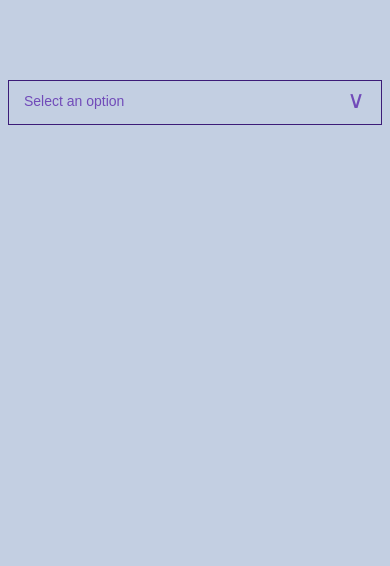
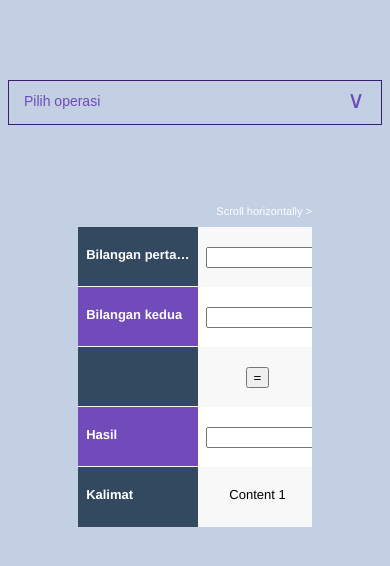
Before and after one commit to noerrayu/webkalkulasi, a plain HTML site: page index.html in a window 390 px wide. Drawn offline with Linux system fonts and the light colour scheme.

Commit message:
menambahkan tabel

```diff
--- a/index.html
+++ b/index.html
@@ -12,19 +12,43 @@
 <body>
 
     <label class="custom-select" for="styledSelect1">
+
         <select id="operators" name="options">
-            <option value="">Select an option</option>
-            <option value="1">Option 1</option>
-            <option value="2">Option 2</option>
-            <option value="3">Option 3</option>
-            <option value="4">Option 4</option>
+            <option value="">Pilih operasi</option>
+            <option value="+">Penjumlahan</option>
+            <option value="-">Pengurangan</option>
+            <option value="/">Pembagian</option>
+            <option value="x">Perkalian</option>
         </select>
     </label>
+
+    <div class="table-wrapper">
+        <table class="fl-table">
+            <thead>
+                <tr>
+                    <th>Bilangan pertama</th>
+                    <th>Bilangan kedua</th>
+                    <th></th>
+                    <th>Hasil</th>
+                    <th>Kalimat</th>
+                </tr>
+            </thead>
+            <tbody>
+                <tr>
+                    <td><input type="text" id="n1" /></td>
+                    <td><input type="text" id="n2" /></td>
+                    <td><button onclick="calc();">=</button></td>
+                    <td><input type="text" id="result" /></td>
+                    <td>Content 1</td>
+                </tr>
+            </tbody>
+        </table>
+    </div>
 
 
 
 
-
+    <script src="script/main.js"></script>
 </body>
 
 </html>
--- a/script/main.js
+++ b/script/main.js
@@ -1,26 +1,22 @@
-{
-    $("select").on("click", function () {
+function calc() {
+    var n1 = parseFloat(document.getElementById('n1').value);
+    var n2 = parseFloat(document.getElementById('n2').value);
 
-        $(this).parent(".custom-select").toggleClass("open");
+    var oper = document.getElementById('operators').value;
 
-    });
+    if (oper === '+') {
+        document.getElementById('result').value = n1 + n2;
+    }
 
-    $(document).mouseup(function (e) {
-        var container = $(".custom-select");
+    if (oper === '-') {
+        document.getElementById('result').value = n1 - n2;
+    }
 
-        if (container.has(e.target).length === 0) {
-            container.removeClass("open");
-        }
-    });
+    if (oper === '/') {
+        document.getElementById('result').value = n1 / n2;
+    }
 
-
-    $("select").on("change", function () {
-
-        var selection = $(this).find("option:selected").text(),
-            labelFor = $(this).attr("id"),
-            label = $("[for='" + labelFor + "']");
-
-        label.find(".selection-choice").html(selection);
-
-    });
+    if (oper === 'x') {
+        document.getElementById('result').value = n1 * n2;
+    }
 }
--- a/style/main.scss
+++ b/style/main.scss
@@ -45,4 +45,132 @@
 body {
     margin-top: 80px;
     background-color: #c3cfe2;
+    font-family: Helvetica;
 }
+
+/* Table Styles */
+
+.table-wrapper {
+    margin: 80px 70px 70px;
+
+}
+
+.fl-table {
+    border-radius: 5px;
+    font-size: 12px;
+    font-weight: normal;
+    border: none;
+    border-collapse: collapse;
+    width: 100%;
+    max-width: 100%;
+    white-space: nowrap;
+    background-color: white;
+}
+
+.fl-table td,
+.fl-table th {
+    text-align: center;
+    padding: 8px;
+}
+
+.fl-table td {
+    border-right: 1px solid #f8f8f8;
+    font-size: 12px;
+}
+
+.fl-table thead th {
+    color: #ffffff;
+    background: #714BB9;
+}
+
+
+.fl-table thead th:nth-child(odd) {
+    color: #ffffff;
+    background: #324960;
+}
+
+.fl-table tr:nth-child(even) {
+    background: #F8F8F8;
+}
+
+/* Responsive */
+
+@media (max-width: 767px) {
+    .fl-table {
+        display: block;
+        width: 100%;
+    }
+
+    .table-wrapper:before {
+        content: "Scroll horizontally >";
+        display: block;
+        text-align: right;
+        font-size: 11px;
+        color: white;
+        padding: 0 0 10px;
+    }
+
+    .fl-table thead,
+    .fl-table tbody,
+    .fl-table thead th {
+        display: block;
+    }
+
+    .fl-table thead th:last-child {
+        border-bottom: none;
+    }
+
+    .fl-table thead {
+        float: left;
+    }
+
+    .fl-table tbody {
+        width: auto;
+        position: relative;
+        overflow-x: auto;
+    }
+
+    .fl-table td,
+    .fl-table th {
+        padding: 20px .625em .625em .625em;
+        height: 60px;
+        vertical-align: middle;
+        box-sizing: border-box;
+        overflow-x: hidden;
+        overflow-y: auto;
+        width: 120px;
+        font-size: 13px;
+        text-overflow: ellipsis;
+    }
+
+    .fl-table thead th {
+        text-align: left;
+        border-bottom: 1px solid #f7f7f9;
+    }
+
+    .fl-table tbody tr {
+        display: table-cell;
+    }
+
+    .fl-table tbody tr:nth-child(odd) {
+        background: none;
+    }
+
+    .fl-table tr:nth-child(even) {
+        background: transparent;
+    }
+
+    .fl-table tr td:nth-child(odd) {
+        background: #F8F8F8;
+        border-right: 1px solid #E6E4E4;
+    }
+
+    .fl-table tr td:nth-child(even) {
+        border-right: 1px solid #E6E4E4;
+    }
+
+    .fl-table tbody td {
+        display: block;
+        text-align: center;
+    }
+}
```
Also changed, not shown: style/main.css, 1 other file.
